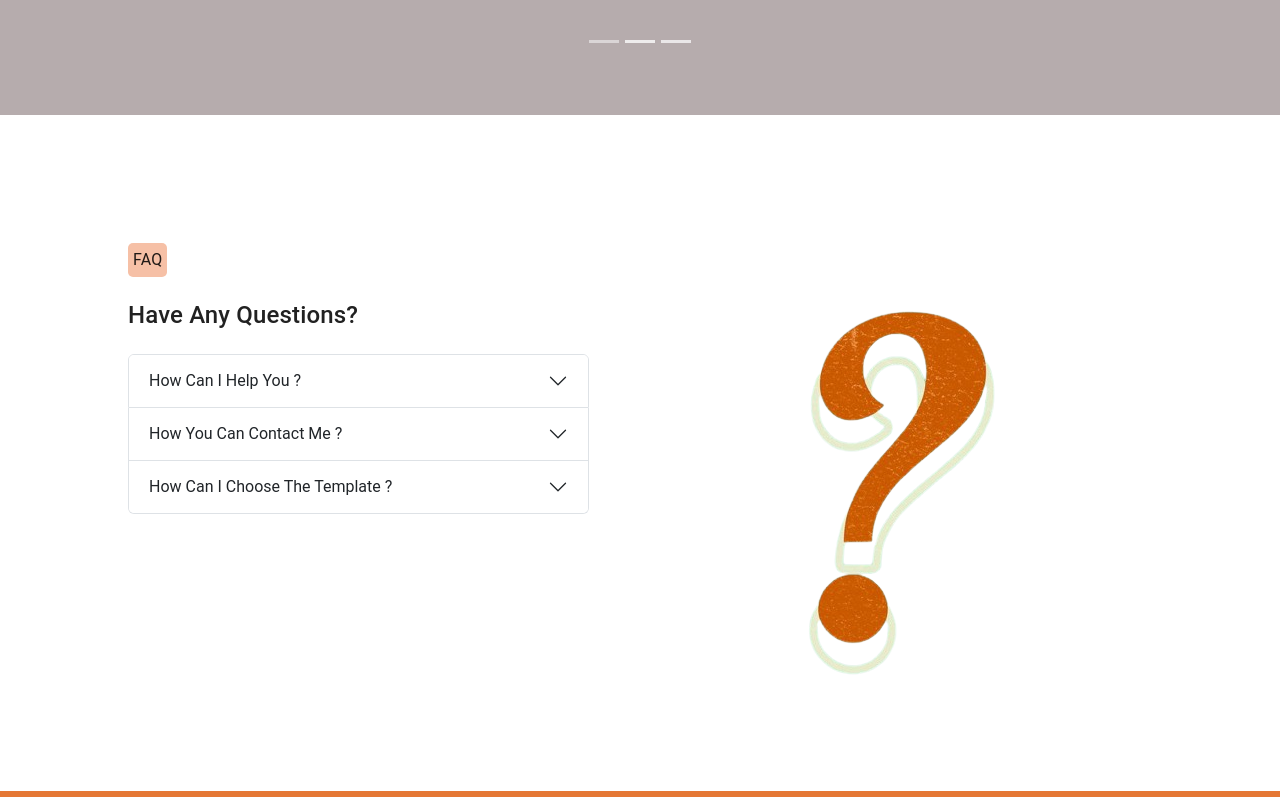
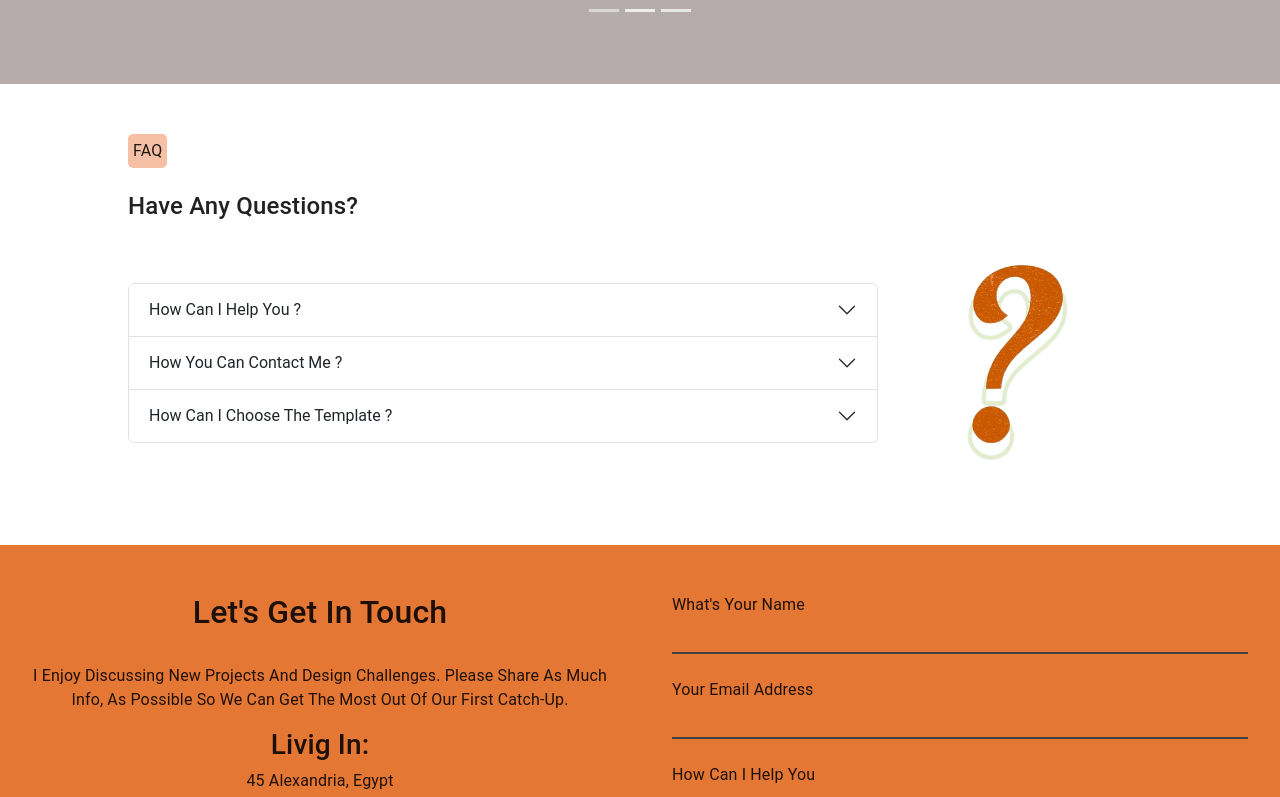
Before and after one commit to Nemo97-76/portfolio-v1, a React (Create React App) app: page / in a window 1280 px wide. Shown: the part 4300-5097 px from the top of the page. Built offline with nearby package versions, Linux system fonts and the light colour scheme.

Commit message:
update questions section

```diff
--- a/src/components/All.js
+++ b/src/components/All.js
@@ -11,7 +11,7 @@ const All = () => {
     <>
       <div id="projects" className="mt-5">
         <div className="All">
-          <div className="RowOne row wrap">
+          <div className="RowOne row ">
             <div className='AA img '>
               <img alt="port1" src={Portfolio1} loading="lazy" style={{ width: "100%" }} />
               <div>
--- a/src/components/Home.js
+++ b/src/components/Home.js
@@ -47,8 +47,8 @@ const outAnimation = keyframes`
 
 const Home = () => {
   const [open, setOpen] = React.useState(false);
- var currentYear=new Date().getFullYear();
-var number=currentYear-1997
+  var currentYear = new Date().getFullYear();
+  var number = currentYear - 1997
   const animationDuration = 600;
 
   const handleClick = () => {
@@ -365,27 +365,30 @@ var number=currentYear-1997
       </div>
 
       <Speak />
+      <div style={{ width: "80%", margin: "auto", marginTop: "50px", display: "flex", flexDirection: "column" }}>
+        <p
+          className="mb-4 FAQ"
+        >
+          FAQ
+        </p>
+        <h4>
+          Have any questions?
+        </h4>
 
-      <div className="Questions mt-5 mb-5">
+      </div>
+      <div className="Questions mb-5">
+
         <Accordion className="AccordionHolder" >
-          <p
-            className="mb-4 FAQ"
-          >
-            FAQ
-          </p>
-          <h4 className="mb-4">
-            Have any questions?
-          </h4>
-          <Accordion.Item style={{ fontSize: "0.7rem" }} eventKey="0">
-            <Accordion.Header style={{ fontSize: "1rem" }}>How can i help you ?</Accordion.Header>
+          <Accordion.Item eventKey="0">
+            <Accordion.Header >How can i help you ?</Accordion.Header>
             <Accordion.Body>
               Lorem ipsum dolor sit amet, consectetur adipiscing elit, sed do
               eiusmod tempor incididunt ut labore et dolore magna aliqua. Ut enim ad
               minim veniam
             </Accordion.Body>
           </Accordion.Item>
-          <Accordion.Item style={{ fontSize: "0.7rem" }} eventKey="1">
-            <Accordion.Header style={{ fontSize: "1rem" }}>how you can contact me ?</Accordion.Header>
+          <Accordion.Item eventKey="1">
+            <Accordion.Header>how you can contact me ?</Accordion.Header>
             <Accordion.Body>
               Lorem ipsum dolor sit amet, consectetur adipiscing elit, sed do
               eiusmod tempor incididunt ut labore et dolore magna aliqua. Ut enim ad
@@ -393,8 +396,8 @@ var number=currentYear-1997
             </Accordion.Body>
           </Accordion.Item>
 
-          <Accordion.Item style={{ fontSize: "0.7rem" }} eventKey="3">
-            <Accordion.Header style={{ fontSize: "1rem" }}>how can i choose the template ?</Accordion.Header>
+          <Accordion.Item eventKey="3">
+            <Accordion.Header >how can i choose the template ?</Accordion.Header>
             <Accordion.Body>
               Lorem ipsum dolor sit amet, consectetur adipiscing elit, sed do
               eiusmod tempor incididunt ut labore et dolore magna aliqua. Ut enim ad
--- a/src/components/Speak.js
+++ b/src/components/Speak.js
@@ -1,7 +1,8 @@
+import { Avatar } from "@mui/joy";
 import React from "react";
 import { useState } from 'react';
 import Carousel from 'react-bootstrap/Carousel';
-
+import client1 from "../client-sm-4.jpg"
 const Speak = () => {
   const [index, setIndex] = useState(0);
   const handleSelect = (selectedIndex) => {
@@ -29,8 +30,11 @@ const Speak = () => {
                   <path d="M12 12a1 1 0 0 0 1-1V8.558a1 1 0 0 0-1-1h-1.388c0-.351.021-.703.062-1.054.062-.372.166-.703.31-.992.145-.29.331-.517.559-.683.227-.186.516-.279.868-.279V3c-.579 0-1.085.124-1.52.372a3.322 3.322 0 0 0-1.085.992 4.92 4.92 0 0 0-.62 1.458A7.712 7.712 0 0 0 9 7.558V11a1 1 0 0 0 1 1zm-6 0a1 1 0 0 0 1-1V8.558a1 1 0 0 0-1-1H4.612c0-.351.021-.703.062-1.054.062-.372.166-.703.31-.992.145-.29.331-.517.559-.683.227-.186.516-.279.868-.279V3c-.579 0-1.085.124-1.52.372a3.322 3.322 0 0 0-1.085.992 4.92 4.92 0 0 0-.62 1.458A7.712 7.712 0 0 0 3 7.558V11a1 1 0 0 0 1 1z" />
                 </svg></sup>I have used them twice now. Good rates, very efficient service and priced simply dummy text of the printing and typesetting industry quidam interesset his et. simply dummy text of the printing and typesetting industry. Excellent.</div>
             </div>
-            <div className="AB review1 Avatar mt-3" >
-            </div>  {/* /AB */}
+
+            {/* <div className="AB review1 Avatar mt-3" >
+
+            </div>   */}{/* /AB */}
+            <Avatar src={client1} className="review1 Avatar mt-3"></Avatar>
             <p className="pt-3">chris Tom <p className="clientDetails">user from UK</p></p>
           </div>
         </Carousel.Item>{/* item1 */}
--- a/src/index.css
+++ b/src/index.css
@@ -229,13 +229,18 @@ h3 {
 .Questions {
   display: flex;
   width: 80%;
+  justify-content: space-around;
+  align-items: center;
+  flex-wrap: wrap;
+  align-content: center;
   height: fit-content;
   margin: auto;
-  justify-content: space-between;
+  gap: 5px;
 }
 
 .FAQ {
   width: fit-content;
+  height: fit-content;
   text-align: center;
   background-color: #f6c0a6;
   padding: 5px;
@@ -243,9 +248,12 @@ h3 {
 }
 
 .AccordionHolder {
-  width: 45%;
-  height: fit-content;
-  margin-top: 10vh;
+  width: 50%;
+  top: 70px;
+  height: max-content;
+  flex-grow: 2;
+  flex-basis: 1;
+  align-self: auto;
 }
 
 .HiringBTN {
@@ -412,7 +420,8 @@ h1 {
 
 .img {
   position: relative;
-  width: 30% !important;
+  margin-bottom: 5vh;
+  width: 15rem !important;
   height: fit-content;
   border-radius: 20px;
   background-position: center;
@@ -588,11 +597,9 @@ h1 {
   height: 60px;
   border-radius: 50%;
   margin: auto;
+  left: 50%;
+  transform: translateX(-50%);
   box-shadow: 0px 0px 52px -11px rgb(0, 0, 0);
-}
-
-.review1 {
-  background-image: url("./client-sm-4.jpg");
 }
 
 .review2 {
@@ -604,8 +611,9 @@ h1 {
 }
 
 .question-mark {
-  min-width: 20%;
-  margin-top: 10vh;
+  flex-grow: 1;
+  flex-basis: 1;
+  width: 150px;
   background-repeat: no-repeat;
   background-size: cover;
   background-position: center;
@@ -766,6 +774,7 @@ textarea:focus {
 }
 
 .RowOne {
+  flex-wrap: wrap;
   justify-content: space-around;
 }
 
@@ -777,3 +786,7 @@ textarea:focus {
   height: 45px !important;
   border-radius: 50% !important;
 }
+
+.Accordion {
+  min-width: 150px !important;
+}
```
